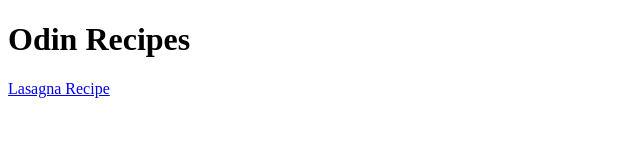
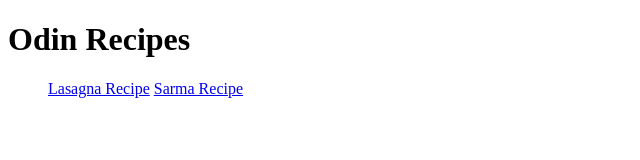
Before and after one commit to ctomic185/odin-recipes, a plain HTML site: page index.html in a window 1280 px wide. Shown: the whole page, without its empty margins (0-640 px from the left). Drawn offline with Linux system fonts and the light colour scheme.

Commit message:
Add Sarma.html link to Index

```diff
--- a/index.html
+++ b/index.html
@@ -6,6 +6,9 @@
 </head>
 <body>
   <h1>Odin Recipes</h1>
-  <a href="./recipes/lasagna.html">Lasagna Recipe</a>
+  <ul>
+    <a href="./recipes/lasagna.html">Lasagna Recipe</a>
+    <a href="./recipes/sarma.html">Sarma Recipe</a>
+  </ul>
 </body>
 </html>
```
